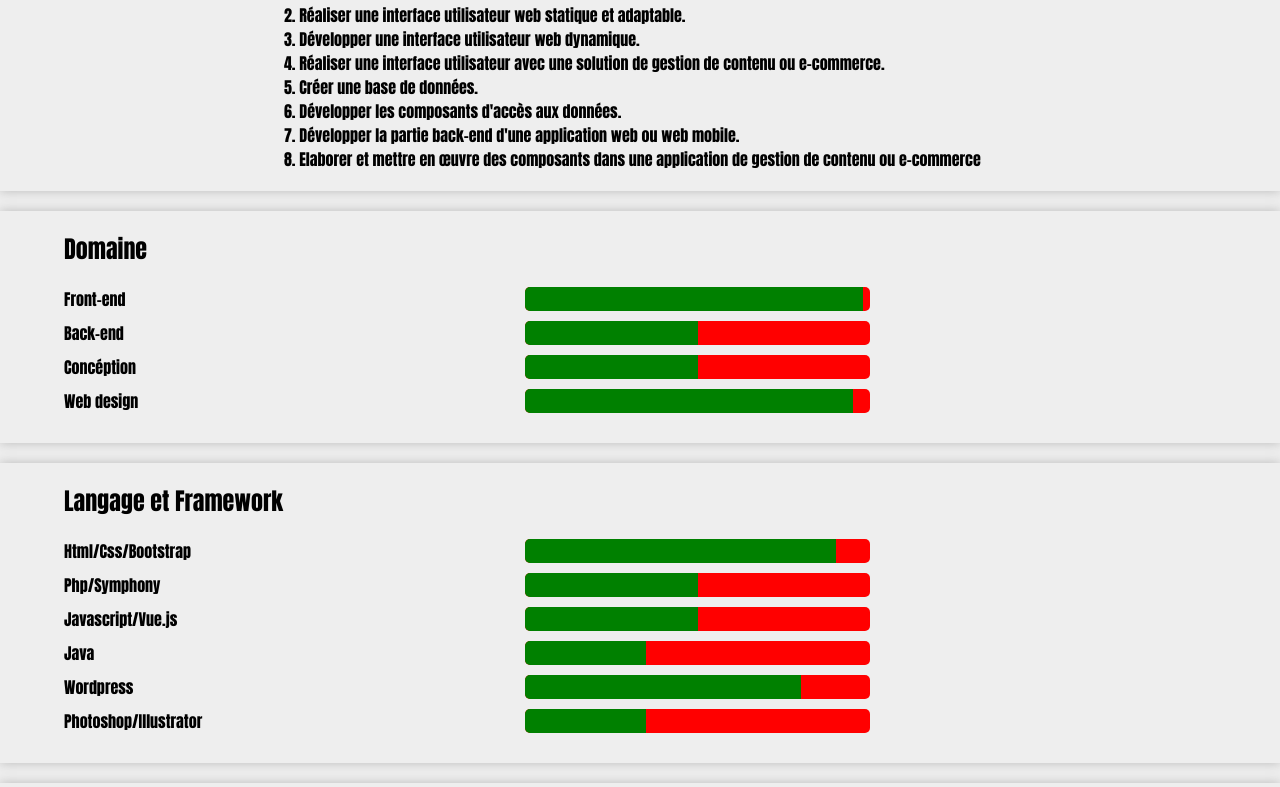
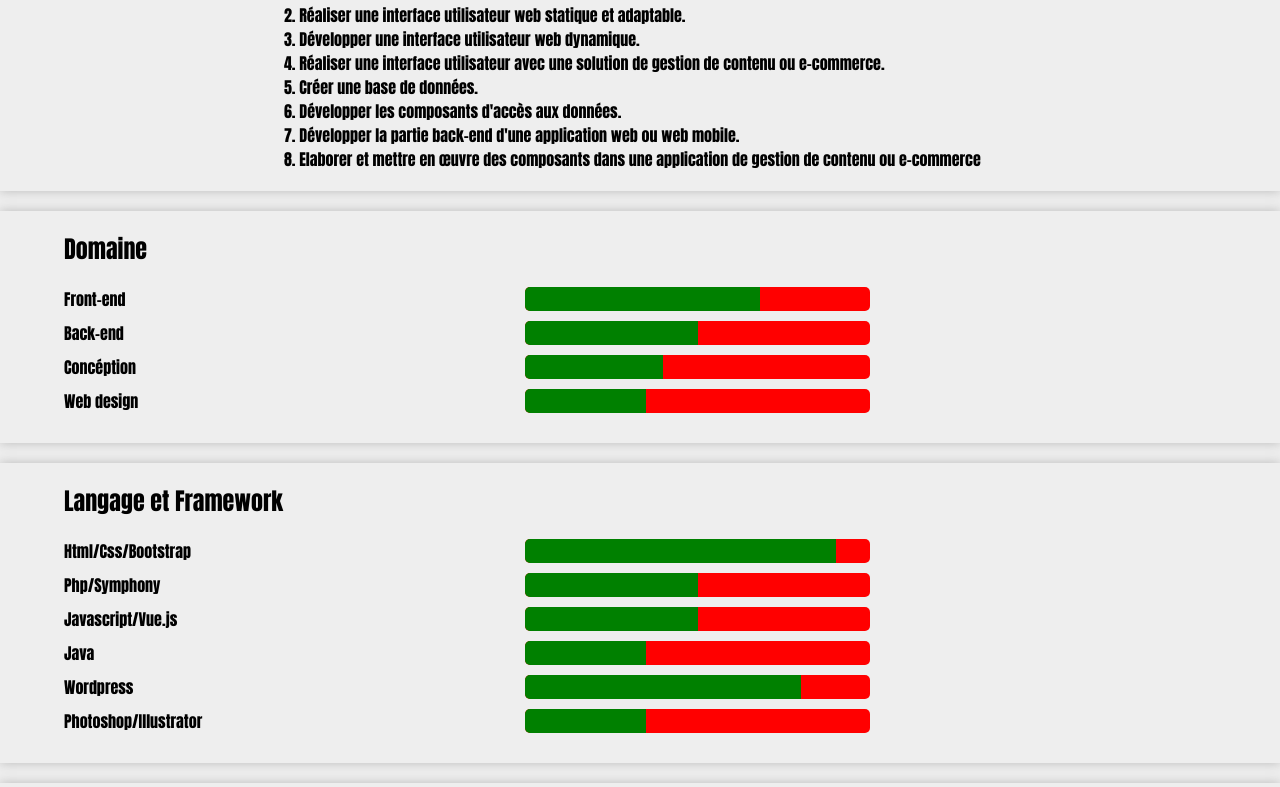
Before and after one commit to MaximilienR/curriculum_vitae, a plain HTML site: page index.html in a window 1280 px wide. Shown: the part 1200-1987 px from the top of the page. Drawn offline with Linux system fonts and the light colour scheme.

Commit message:
Update style.css

```diff
--- a/style.css
+++ b/style.css
@@ -144,7 +144,7 @@ section > div{
 
 .c20
 {
-    width: 98%;
+    width: 68%;
     background-color: green;
 }
 
@@ -157,12 +157,12 @@ section > div{
 
 .c40
 {
-    width: 50%;
+    width: 40%;
     background-color: green;
 }
 .c50
 {
-    width: 95%;
+    width: 35%;
     background-color: green;
 }
 .c80  /* html*/
```
